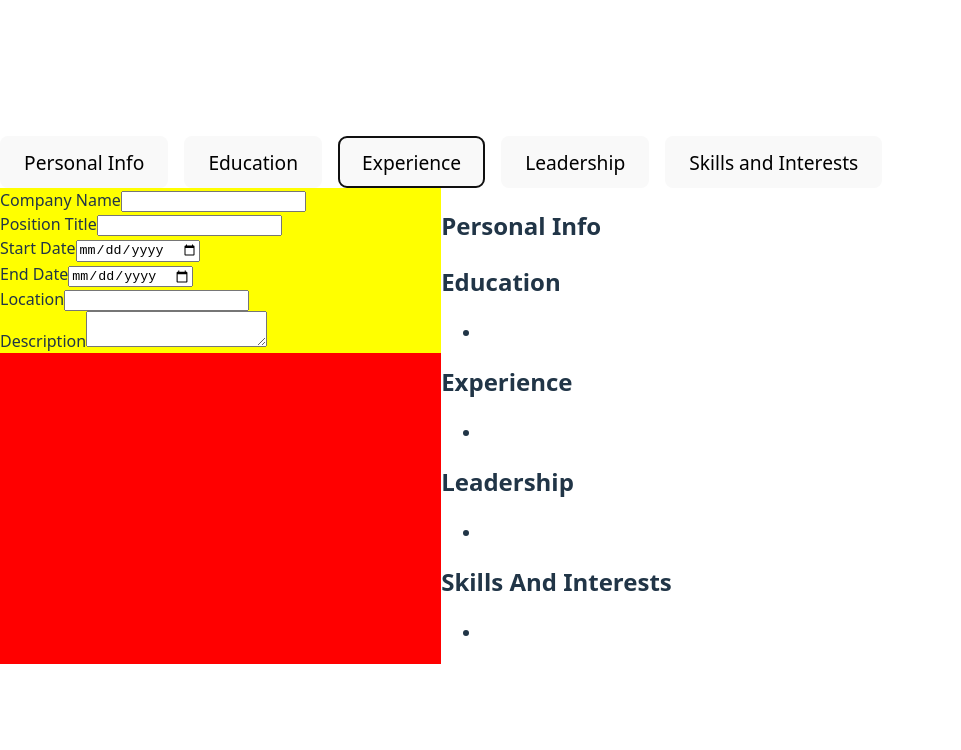
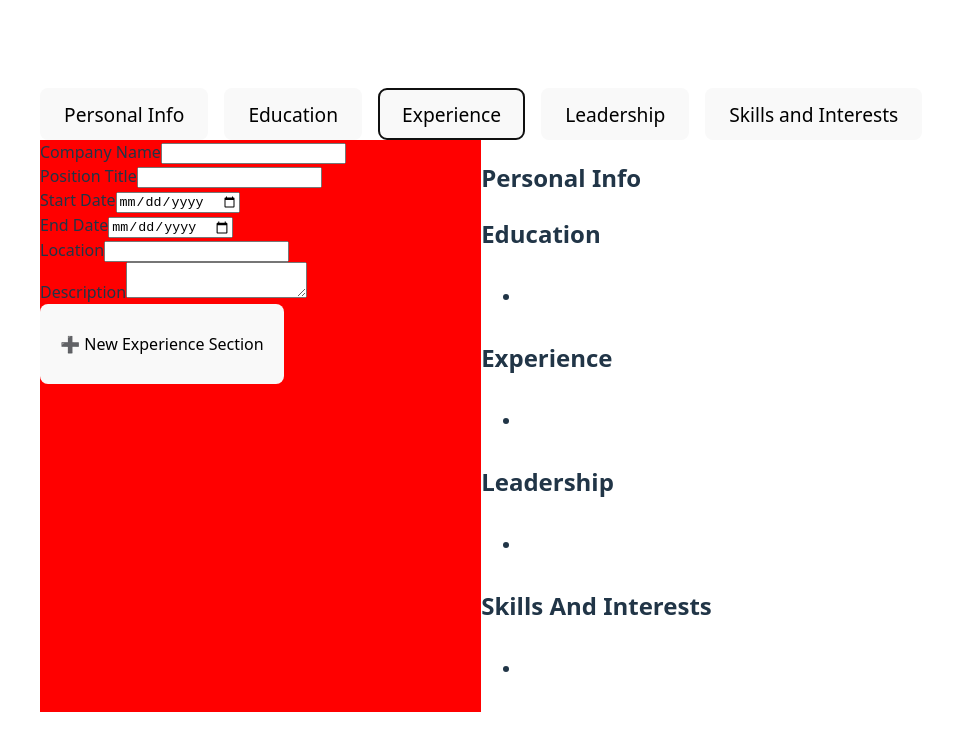
Before and after one commit to angelycontrerasr/CV-Maker, a React (Vite) app: page / in a window 1280 px wide. Both pictures are taken after a click on the button "Experience". Shown: the top 750 px of the page, without its empty margins (0-961 px from the left). Built offline with nearby package versions, Linux system fonts and the light colour scheme.

Commit message:
made the new workButton and added css to put important text in bigger font

```diff
--- a/src/App.css
+++ b/src/App.css
@@ -1,5 +1,7 @@
 
-
+#root {
+  margin-left: 2.5rem;
+}
 .logo {
   height: 6em;
   padding: 1.5em;
@@ -75,4 +77,9 @@
   background-color: yellow;
 }
 
-.d
+.infoName {
+  font-size: 2rem;
+}
+.infoTitle {
+  font-size: 1.5rem;
+}
--- a/src/App.jsx
+++ b/src/App.jsx
@@ -13,6 +13,7 @@ import LeadershipInput from "./components/LeadershipInput.jsx";
 import DisplayLeadershipInput from "./components/DisplayLeadershipInput.jsx";
 import SkillsInput from "./components/SkillsInput.jsx";
 import DisplaySkillInput from "./components/DisplaySkillInput.jsx";
+import NewWorkButton from "./components/NewWorkButton.jsx";
 const options = [
     { id: 0, name: 'Personal Info' },
     { id: 1, name: 'Education' },
@@ -74,11 +75,13 @@ export default function App() {
     ]);
     return (
         <div>
+            <header>
             <OptionsMenu
                 options={options}
                 selectedOption={selectedCategory}
                 onSelect={setSelectedCategory}
             />
+            </header>
             <div className="mainDiv">
                 <div className="inputDiv">
                 {selectedCategory.name === 'Education' && (
@@ -94,15 +97,19 @@ export default function App() {
                         <NewEducationButton userEducation={userEducation} setUserEducation={setUserEducation} />
                     </div>
                 )}
-                <div className="experienceInput">
                     {selectedCategory.name === 'Experience' && (
+                        <div className="workInput">
+                            {userWork.map(entry => (
                                 <WorkInput
+                                key={entry.id}
                                 userWork={userWork}
                                 setUserWork={setUserWork}
-                        id={selectedId}
+                                id={entry.id}
                                 />
+                            ))}
+                            <NewWorkButton userWork={userWork} setUserWork={setUserWork} />
+                        </div>
                     )}
-                </div>
                 <div className="personalInfoInput">
                 {selectedCategory.name === 'Personal Info' && (
                     <PersonalInfoInput
--- a/src/components/DisplayEducationInput.jsx
+++ b/src/components/DisplayEducationInput.jsx
@@ -8,8 +8,8 @@ export default function DisplayEducationInput({ education }) {
                         {/* Aquí pones lo que quieres mostrar, ejemplo el schoolName */}
                         <p>{education.startDate} </p>
                         <p>{education.endDate}</p>
-                        <p>{education.schoolName}</p>
-                        <p>{education.degree}</p>
+                        <p className="infoName">{education.schoolName}</p>
+                        <p className="infoTitle">{education.degree}</p>
                         <p>{education.location}</p>
                         <p>{education.edulevel}</p>
                     </li>
--- a/src/components/DisplayLeadershipInput.jsx
+++ b/src/components/DisplayLeadershipInput.jsx
@@ -8,8 +8,8 @@ export default function DisplayLeadershipInput({ leadership }) {
                         {/* Aquí pones lo que quieres mostrar, ejemplo el schoolName */}
                         <p>{leadership.startDate} </p>
                         <p>{leadership.endDate}</p>
-                        <p>{leadership.leadershipName}</p>
-                        <p>{leadership.title}</p>
+                        <p className="infoName">{leadership.leadershipName}</p>
+                        <p className="infoTitle">{leadership.title}</p>
                         <p>{leadership.location}</p>
                         <p>{leadership.desc}</p>
                     </li>
--- a/src/components/DisplayPersonalInfoInput.jsx
+++ b/src/components/DisplayPersonalInfoInput.jsx
@@ -2,8 +2,7 @@ export default function DisplayPersonalInfoInput({ personalInfo }) {
     return (
         <section>
             <h2>Personal Info</h2>
-            <p>{personalInfo.personalName}</p>
-            <p>{personalInfo.personalSurname}</p>
+            <h3>{personalInfo.personalName + " "+personalInfo.personalSurname}</h3>
         </section>
     );
 }
--- a/src/components/DisplaySkillInput.jsx
+++ b/src/components/DisplaySkillInput.jsx
@@ -6,7 +6,7 @@ export default function DisplaySkillInput({ skills }) {
                 {skills.map(skills => (
                     <li key={skills.id}>
                         {/* Aquí pones lo que quieres mostrar, ejemplo el schoolName */}
-                        <p>{skills.skillName} </p>
+                        <p className='infoName'>{skills.skillName} </p>
                         <p>{skills.skillDescription}</p>
                     </li>
                 ))}
--- /dev/null
+++ b/src/components/NewWorkButton.jsx
@@ -0,0 +1,22 @@
+export default function NewWorkButton({ userWork, setUserWork }) {
+    const handleClick = () => {
+        const newId = userWork.length + 1;
+        const newEntry = {
+            id: newId,
+            companyName: '',
+            title: '',
+            startDate: '',
+            endDate: '',
+            location: '',
+            desc: '',
+        };
+
+        setUserWork([...userWork, newEntry]);
+    };
+
+    return (
+        <button className="NewButton" onClick={handleClick}>
+            ➕ New Experience Section
+        </button>
+    );
+}
--- a/src/components/WorkInfoDisplay.jsx
+++ b/src/components/WorkInfoDisplay.jsx
@@ -8,7 +8,8 @@ export default function DisplayWorkInput({ works }) {
                         {/* Aquí pones lo que quieres mostrar, ejemplo el schoolName */}
                         <p>{work.startDate} </p>
                         <p>{work.endDate}</p>
-                        <p>{work.title}</p>
+                        <p className="infoName">{work.companyName}</p>
+                        <p className="infoTitle">{work.title}</p>
                         <p>{work.location}</p>
                         <p>{work.description}</p>
                     </li>
```
Lines whose indentation alone changed are shown as unchanged.
